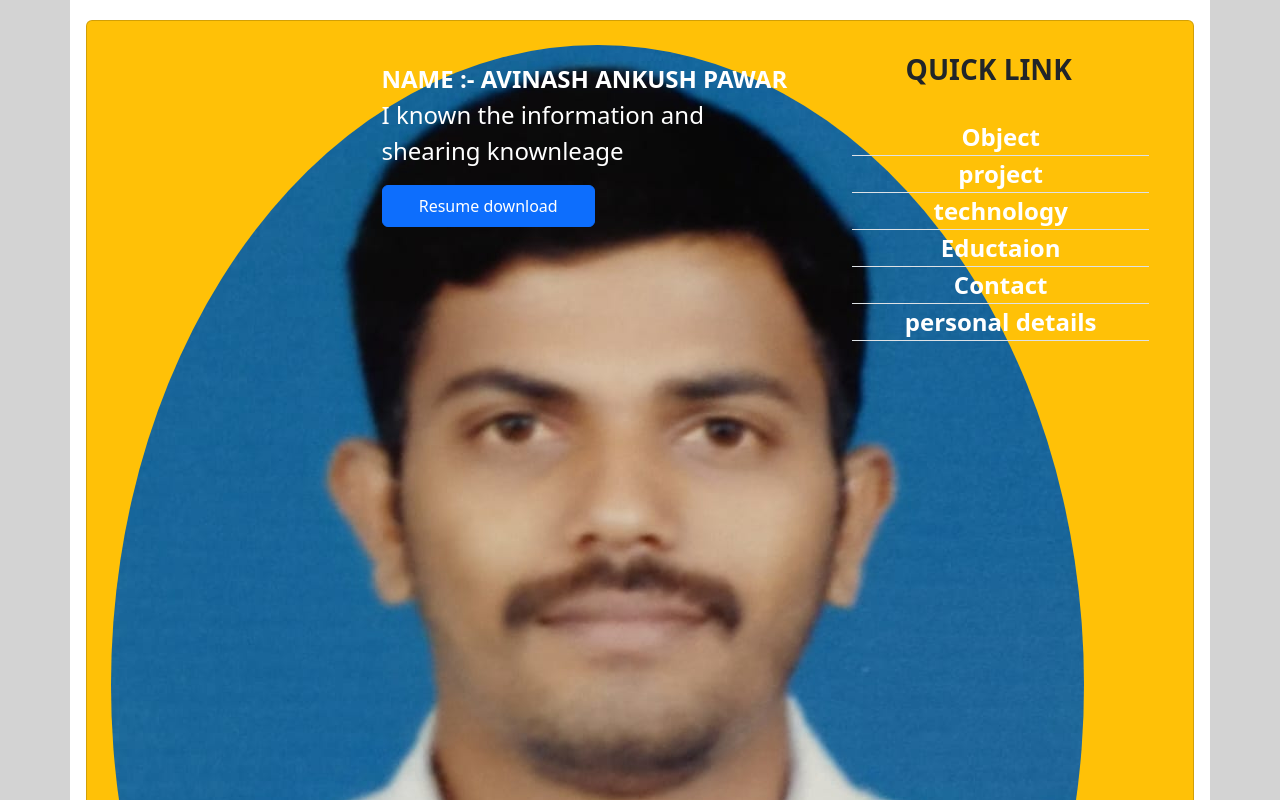
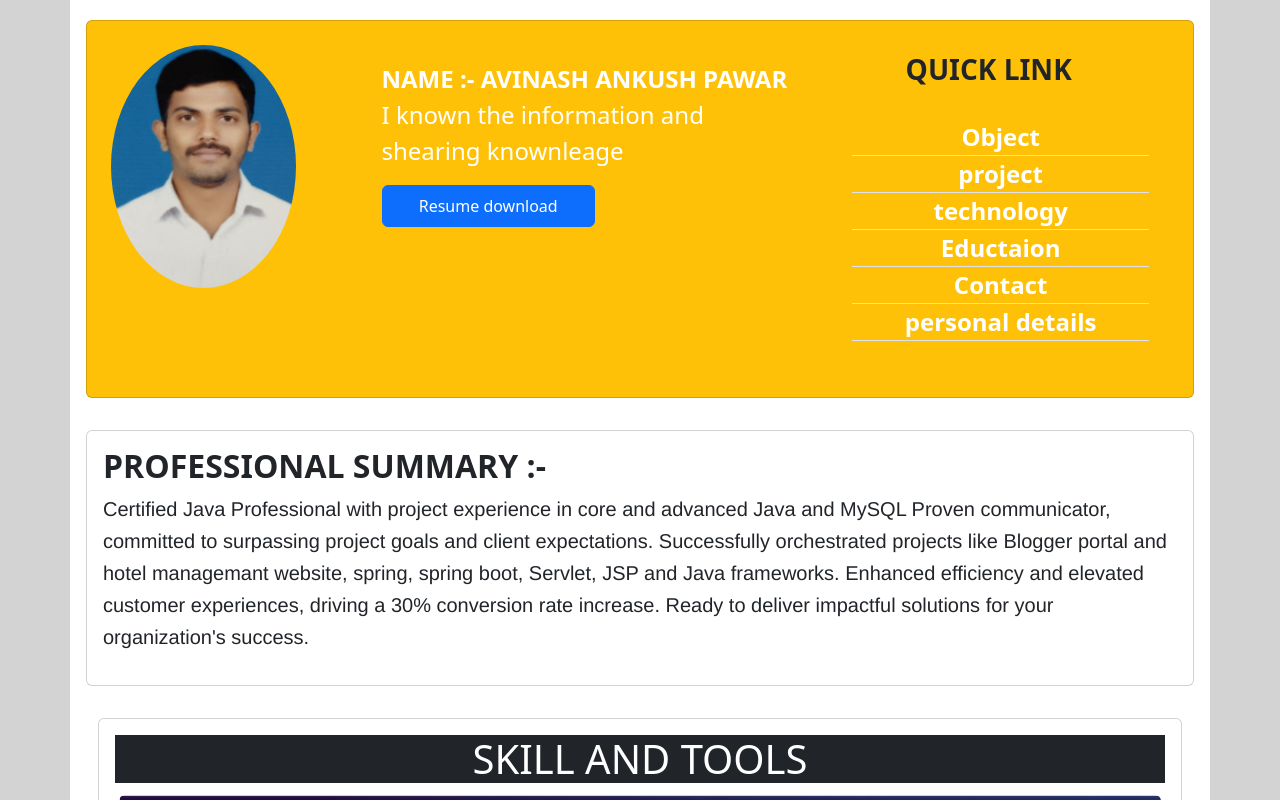
Before and after one commit to Avinashpawar021995/portfullo, a plain HTML site: page index.html in a window 1280 px wide. Shown: the top 800 px of the page. Drawn offline with nearby package versions, Linux system fonts and the light colour scheme.

Commit message:
Update index.html

```diff
--- a/index.html
+++ b/index.html
@@ -19,7 +19,7 @@
                     <div class="card-body">
                 <div class="row p-md-2">
                     <div class="col-md-3">
-                        <img src="image/photo.jpg" class="border-dark rounded-circle" alt="">
+                        <img src="image/photo.jpg" class="w-75  border-dark rounded-circle" alt="">
                     </div>
                     <div class="col-md-5 mt-md-3 fs-4 text-white">
                         <label for="" class="fw-bold text-uppercase fs-md-1">name :- </label>
```
